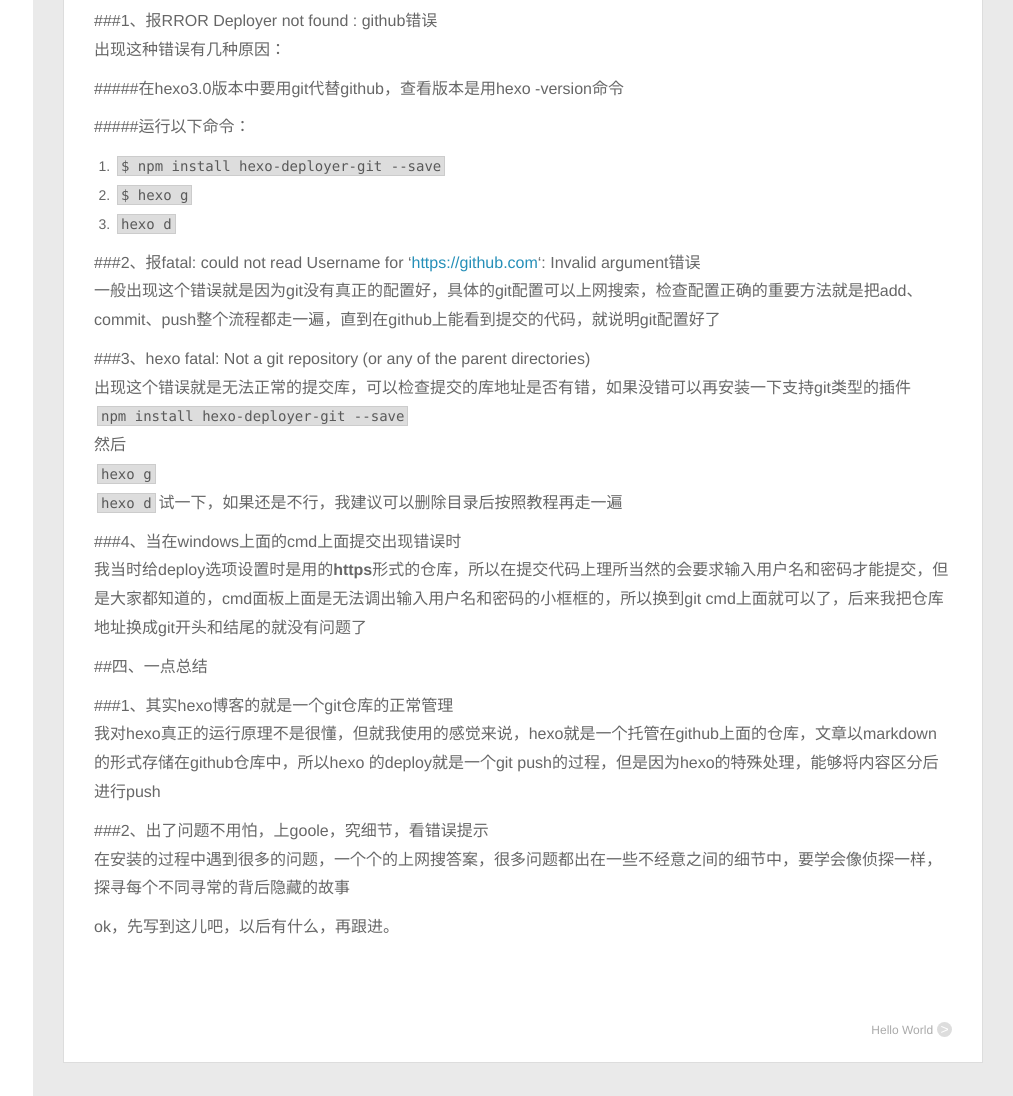
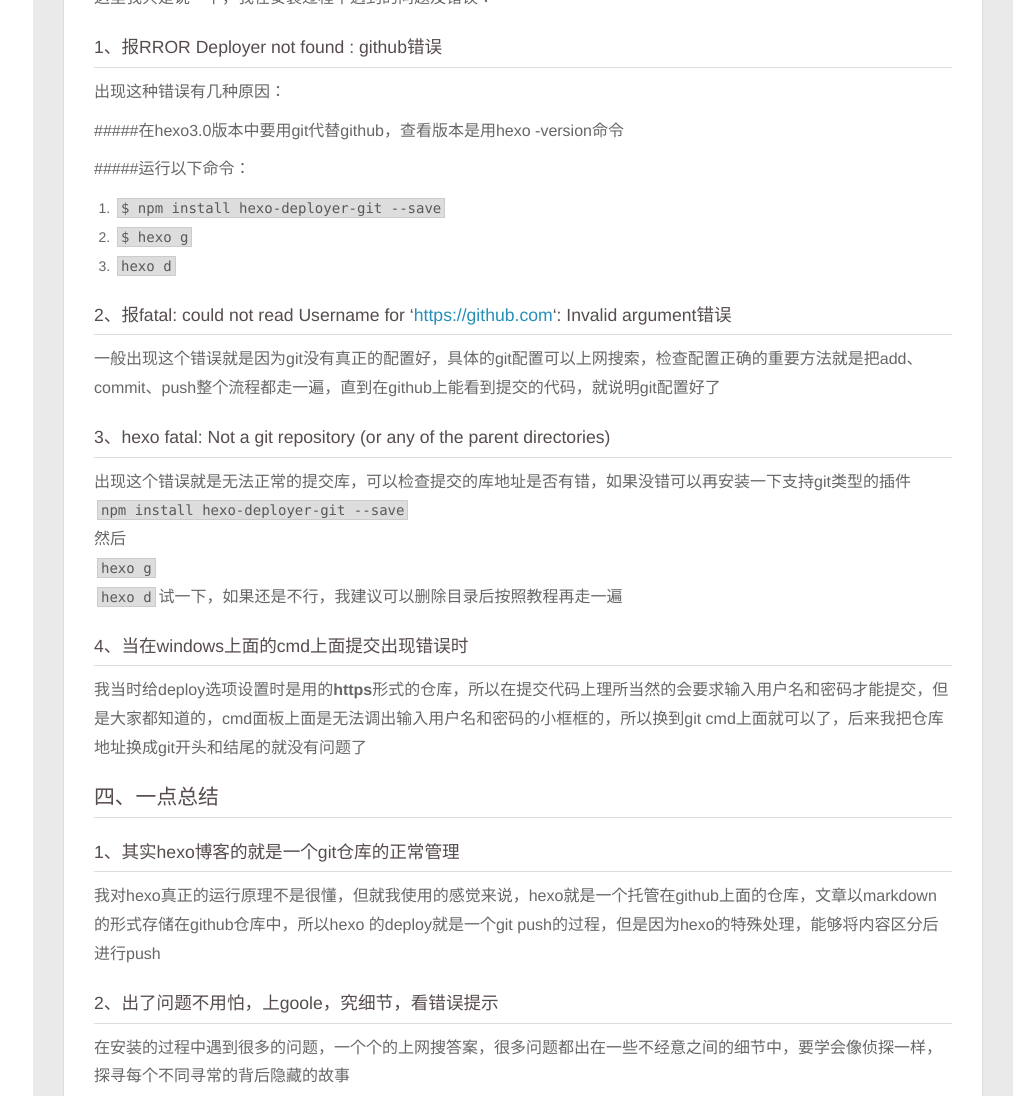
Before and after one commit to hanxiansen/hanxiansen.github.io, a plain HTML site: page 2016/07/21/博客搭建历程/index.html in a window 1280 px wide. Shown: the part 929-2025 px from the top of the page, without its empty margins (267-1280 px from the left). Drawn offline with nearby package versions, Linux system fonts and the light colour scheme; some packages are replaced by stand-ins of ours; a script that the page names is missing.

Commit message:
Site updated: 2016-07-21 15:53:51

```diff
--- a/2016/07/21/博客搭建历程/index.html
+++ b/2016/07/21/博客搭建历程/index.html
@@ -6,16 +6,16 @@
   <meta http-equiv="X-UA-Compatible" content="IE=edge" >
   <title>博客搭建历程 | 寒山实验室</title>
   <meta name="viewport" content="width=device-width, initial-scale=1, maximum-scale=1">
-  <meta name="description" content="##一、一点碎碎念以前在QQ空间的时代，我会偶尔写写日志什么的，但后来用说说、微博、朋友圈产品多了后，就很少写大篇幅的文字了，主要是变懒了，懒得敲那么多文字，这是我搭建这个博客自己写的第一篇文章，感觉有点像自言自语的碎碎念哈，嘿嘿。学编程这么久了，一直想自己开一个博客，最开始是在sina博客上面搞的，那是大二那会儿，当时迷恋做ps和ae后期这些（主要是因为要给社团做宣传视频，相信经历过这些的童鞋应">
+  <meta name="description" content="一、一点碎碎念以前在QQ空间的时代，我会偶尔写写日志什么的，但后来用说说、微博、朋友圈产品多了后，就很少写大篇幅的文字了，主要是变懒了，懒得敲那么多文字，这是我搭建这个博客自己写的第一篇文章，感觉有点像自言自语的碎碎念哈，嘿嘿。学编程这么久了，一直想自己开一个博客，最开始是在sina博客上面搞的，那是大二那会儿，当时迷恋做ps和ae后期这些（主要是因为要给社团做宣传视频，相信经历过这些的童鞋应该会">
 <meta property="og:type" content="article">
 <meta property="og:title" content="博客搭建历程">
 <meta property="og:url" content="https://hanxiansen.github.io/2016/07/21/博客搭建历程/index.html">
 <meta property="og:site_name" content="寒山实验室">
-<meta property="og:description" content="##一、一点碎碎念以前在QQ空间的时代，我会偶尔写写日志什么的，但后来用说说、微博、朋友圈产品多了后，就很少写大篇幅的文字了，主要是变懒了，懒得敲那么多文字，这是我搭建这个博客自己写的第一篇文章，感觉有点像自言自语的碎碎念哈，嘿嘿。学编程这么久了，一直想自己开一个博客，最开始是在sina博客上面搞的，那是大二那会儿，当时迷恋做ps和ae后期这些（主要是因为要给社团做宣传视频，相信经历过这些的童鞋应">
-<meta property="og:updated_time" content="2016-07-21T07:48:12.490Z">
+<meta property="og:description" content="一、一点碎碎念以前在QQ空间的时代，我会偶尔写写日志什么的，但后来用说说、微博、朋友圈产品多了后，就很少写大篇幅的文字了，主要是变懒了，懒得敲那么多文字，这是我搭建这个博客自己写的第一篇文章，感觉有点像自言自语的碎碎念哈，嘿嘿。学编程这么久了，一直想自己开一个博客，最开始是在sina博客上面搞的，那是大二那会儿，当时迷恋做ps和ae后期这些（主要是因为要给社团做宣传视频，相信经历过这些的童鞋应该会">
+<meta property="og:updated_time" content="2016-07-21T07:53:13.974Z">
 <meta name="twitter:card" content="summary">
 <meta name="twitter:title" content="博客搭建历程">
-<meta name="twitter:description" content="##一、一点碎碎念以前在QQ空间的时代，我会偶尔写写日志什么的，但后来用说说、微博、朋友圈产品多了后，就很少写大篇幅的文字了，主要是变懒了，懒得敲那么多文字，这是我搭建这个博客自己写的第一篇文章，感觉有点像自言自语的碎碎念哈，嘿嘿。学编程这么久了，一直想自己开一个博客，最开始是在sina博客上面搞的，那是大二那会儿，当时迷恋做ps和ae后期这些（主要是因为要给社团做宣传视频，相信经历过这些的童鞋应">
+<meta name="twitter:description" content="一、一点碎碎念以前在QQ空间的时代，我会偶尔写写日志什么的，但后来用说说、微博、朋友圈产品多了后，就很少写大篇幅的文字了，主要是变懒了，懒得敲那么多文字，这是我搭建这个博客自己写的第一篇文章，感觉有点像自言自语的碎碎念哈，嘿嘿。学编程这么久了，一直想自己开一个博客，最开始是在sina博客上面搞的，那是大二那会儿，当时迷恋做ps和ae后期这些（主要是因为要给社团做宣传视频，相信经历过这些的童鞋应该会">
 
     <link rel="alternative" href="/atom.xml" title="寒山实验室" type="application/atom+xml">
 
@@ -242,13 +242,13 @@
 
     <div class="article-entry" itemprop="articleBody">
 
-        <p>##一、一点碎碎念<br>以前在QQ空间的时代，我会偶尔写写日志什么的，但后来用说说、微博、朋友圈产品多了后，就很少写大篇幅的文字了，主要是变懒了，懒得敲那么多文字，这是我搭建这个博客自己写的第一篇文章，感觉有点像自言自语的碎碎念哈，嘿嘿。学编程这么久了，一直想自己开一个博客，最开始是在sina博客上面搞的，那是大二那会儿，当时迷恋做ps和ae后期这些（主要是因为要给社团做宣传视频，相信经历过这些的童鞋应该会有些感触吧），当时因为做这些玩意，所以就在sina上面搭建了一个博客，转载一些有用的教程，记得比较清楚的一个博客是一个叫“醉清风”的博客，当时转载了他好多文章，还在上面下载了他好多视频教程，那算是我最开始认识的博客了，后来捣鼓着自己买了个虚拟主机，开始用discuz做论坛，disucz学起来真心还是蛮简单的（搭建、安装入门很简单，但是二次开发就非当时之我所能搞定的了），当时做了一个叫<a href="http://www.soucangjie.com" title="搜藏界论坛" target="_blank" rel="external">搜藏界</a>的论坛，在上面传播一些电影、电视剧、纪录片资源，然后在sina上面又搞了一个搜藏界的博客，做seo的导向，陆陆续续在网易和百度上面都做过一些博客，但后来没能坚持下来，香港的虚拟主机很坑是一方面，自己因为各种学校的事情忙碌也是一个原因。自己经常在网上搜索资料，很多报错和相关学习资料都可以在大量的博客中找到，这其中csdn和博客园占了大部分，所以后来就在csdn上开了一个博客<a href="http://blog.csdn.net/a386611016" title="掘玉匠" target="_blank" rel="external">掘玉匠</a>，不过实在懒得写文字，就写了几篇项目中遇到的一些小问题及解决思路，前段时间去一家公司面试，遇到一个同学校的学长，一番交流，颇有收获，末了，问我有没有个人博客，我说没有，只有在有道云笔记上面做一些比较，他劝我还是要有个个人博客，平常发表一些文字，写文章不光是记录技术成长道路，还有敦促自己写好文章的推动力（因为有看官），当时颇有感触，回到家就开始捣鼓自己的个人博客，其实早些时候（2015）的时候，我就用ThinkPHP写过一个博客的小项目，但是那个啥，写得太烂了，所以不好意思放到线上去。所以现在要写个博客只好自己找找了，早前的时候，我就看到有很多技术文章介绍过hexo，而且看到很多以github.io作为一级域名的博客，当时就知道有很多程序猿在用，但当时只是简单的收藏关注了一写，以为要懂node.js技术才行，所以没有细究，直到前几日看了几篇技术文章，才发现原来真的很简单。所以捣鼓了一天，搞定上线（给自己一点掌声，嘿嘿嘿）。</p>
+        <h2 id="一、一点碎碎念"><a href="#一、一点碎碎念" class="headerlink" title="一、一点碎碎念"></a>一、一点碎碎念</h2><p>以前在QQ空间的时代，我会偶尔写写日志什么的，但后来用说说、微博、朋友圈产品多了后，就很少写大篇幅的文字了，主要是变懒了，懒得敲那么多文字，这是我搭建这个博客自己写的第一篇文章，感觉有点像自言自语的碎碎念哈，嘿嘿。学编程这么久了，一直想自己开一个博客，最开始是在sina博客上面搞的，那是大二那会儿，当时迷恋做ps和ae后期这些（主要是因为要给社团做宣传视频，相信经历过这些的童鞋应该会有些感触吧），当时因为做这些玩意，所以就在sina上面搭建了一个博客，转载一些有用的教程，记得比较清楚的一个博客是一个叫“醉清风”的博客，当时转载了他好多文章，还在上面下载了他好多视频教程，那算是我最开始认识的博客了，后来捣鼓着自己买了个虚拟主机，开始用discuz做论坛，disucz学起来真心还是蛮简单的（搭建、安装入门很简单，但是二次开发就非当时之我所能搞定的了），当时做了一个叫<a href="http://www.soucangjie.com" title="搜藏界论坛" target="_blank" rel="external">搜藏界</a>的论坛，在上面传播一些电影、电视剧、纪录片资源，然后在sina上面又搞了一个搜藏界的博客，做seo的导向，陆陆续续在网易和百度上面都做过一些博客，但后来没能坚持下来，香港的虚拟主机很坑是一方面，自己因为各种学校的事情忙碌也是一个原因。自己经常在网上搜索资料，很多报错和相关学习资料都可以在大量的博客中找到，这其中csdn和博客园占了大部分，所以后来就在csdn上开了一个博客<a href="http://blog.csdn.net/a386611016" title="掘玉匠" target="_blank" rel="external">掘玉匠</a>，不过实在懒得写文字，就写了几篇项目中遇到的一些小问题及解决思路，前段时间去一家公司面试，遇到一个同学校的学长，一番交流，颇有收获，末了，问我有没有个人博客，我说没有，只有在有道云笔记上面做一些比较，他劝我还是要有个个人博客，平常发表一些文字，写文章不光是记录技术成长道路，还有敦促自己写好文章的推动力（因为有看官），当时颇有感触，回到家就开始捣鼓自己的个人博客，其实早些时候（2015）的时候，我就用ThinkPHP写过一个博客的小项目，但是那个啥，写得太烂了，所以不好意思放到线上去。所以现在要写个博客只好自己找找了，早前的时候，我就看到有很多技术文章介绍过hexo，而且看到很多以github.io作为一级域名的博客，当时就知道有很多程序猿在用，但当时只是简单的收藏关注了一写，以为要懂node.js技术才行，所以没有细究，直到前几日看了几篇技术文章，才发现原来真的很简单。所以捣鼓了一天，搞定上线（给自己一点掌声，嘿嘿嘿）。</p>
 <h2 id="二、初期准备"><a href="#二、初期准备" class="headerlink" title="二、初期准备"></a>二、初期准备</h2><ol>
 <li>node.js安装及环境变量配置</li>
 <li>git安装及环境变量配置</li>
 </ol>
 <h2 id="三、正式安装"><a href="#三、正式安装" class="headerlink" title="三、正式安装"></a>三、正式安装</h2><p>我这里参考的是一篇写好的hexo安装教程：<a href="http://opiece.me/2015/04/09/hexo-guide/" target="_blank" rel="external">http://opiece.me/2015/04/09/hexo-guide/</a>，具体的安装过程，我就不赘述了，这里我只是说一下，我在安装过程中遇到的问题及错误：</p>
-<p>###1、报RROR Deployer not found : github错误<br>出现这种错误有几种原因：</p>
+<h3 id="1、报RROR-Deployer-not-found-github错误"><a href="#1、报RROR-Deployer-not-found-github错误" class="headerlink" title="1、报RROR Deployer not found : github错误"></a>1、报RROR Deployer not found : github错误</h3><p>出现这种错误有几种原因：</p>
 <p>#####在hexo3.0版本中要用git代替github，查看版本是用hexo -version命令</p>
 <p>#####运行以下命令：</p>
 <ol>
@@ -256,12 +256,11 @@
 <li><code>$ hexo g</code></li>
 <li><code>hexo d</code></li>
 </ol>
-<p>###2、报fatal: could not read Username for ‘<a href="https://github.com" target="_blank" rel="external">https://github.com</a>‘: Invalid argument错误<br>一般出现这个错误就是因为git没有真正的配置好，具体的git配置可以上网搜索，检查配置正确的重要方法就是把add、commit、push整个流程都走一遍，直到在github上能看到提交的代码，就说明git配置好了</p>
-<p>###3、hexo fatal: Not a git repository (or any of the parent directories)<br>出现这个错误就是无法正常的提交库，可以检查提交的库地址是否有错，如果没错可以再安装一下支持git类型的插件<br><code>npm install hexo-deployer-git --save</code><br>然后<br><code>hexo g</code><br><code>hexo d</code>试一下，如果还是不行，我建议可以删除目录后按照教程再走一遍</p>
-<p>###4、当在windows上面的cmd上面提交出现错误时<br>我当时给deploy选项设置时是用的<strong>https</strong>形式的仓库，所以在提交代码上理所当然的会要求输入用户名和密码才能提交，但是大家都知道的，cmd面板上面是无法调出输入用户名和密码的小框框的，所以换到git cmd上面就可以了，后来我把仓库地址换成git开头和结尾的就没有问题了</p>
-<p>##四、一点总结</p>
-<p>###1、其实hexo博客的就是一个git仓库的正常管理<br>我对hexo真正的运行原理不是很懂，但就我使用的感觉来说，hexo就是一个托管在github上面的仓库，文章以markdown的形式存储在github仓库中，所以hexo 的deploy就是一个git push的过程，但是因为hexo的特殊处理，能够将内容区分后进行push</p>
-<p>###2、出了问题不用怕，上goole，究细节，看错误提示<br>在安装的过程中遇到很多的问题，一个个的上网搜答案，很多问题都出在一些不经意之间的细节中，要学会像侦探一样，探寻每个不同寻常的背后隐藏的故事</p>
+<h3 id="2、报fatal-could-not-read-Username-for-‘https-github-com‘-Invalid-argument错误"><a href="#2、报fatal-could-not-read-Username-for-‘https-github-com‘-Invalid-argument错误" class="headerlink" title="2、报fatal: could not read Username for ‘https://github.com‘: Invalid argument错误"></a>2、报fatal: could not read Username for ‘<a href="https://github.com" target="_blank" rel="external">https://github.com</a>‘: Invalid argument错误</h3><p>一般出现这个错误就是因为git没有真正的配置好，具体的git配置可以上网搜索，检查配置正确的重要方法就是把add、commit、push整个流程都走一遍，直到在github上能看到提交的代码，就说明git配置好了</p>
+<h3 id="3、hexo-fatal-Not-a-git-repository-or-any-of-the-parent-directories"><a href="#3、hexo-fatal-Not-a-git-repository-or-any-of-the-parent-directories" class="headerlink" title="3、hexo fatal: Not a git repository (or any of the parent directories)"></a>3、hexo fatal: Not a git repository (or any of the parent directories)</h3><p>出现这个错误就是无法正常的提交库，可以检查提交的库地址是否有错，如果没错可以再安装一下支持git类型的插件<br><code>npm install hexo-deployer-git --save</code><br>然后<br><code>hexo g</code><br><code>hexo d</code>试一下，如果还是不行，我建议可以删除目录后按照教程再走一遍</p>
+<h3 id="4、当在windows上面的cmd上面提交出现错误时"><a href="#4、当在windows上面的cmd上面提交出现错误时" class="headerlink" title="4、当在windows上面的cmd上面提交出现错误时"></a>4、当在windows上面的cmd上面提交出现错误时</h3><p>我当时给deploy选项设置时是用的<strong>https</strong>形式的仓库，所以在提交代码上理所当然的会要求输入用户名和密码才能提交，但是大家都知道的，cmd面板上面是无法调出输入用户名和密码的小框框的，所以换到git cmd上面就可以了，后来我把仓库地址换成git开头和结尾的就没有问题了</p>
+<h2 id="四、一点总结"><a href="#四、一点总结" class="headerlink" title="四、一点总结"></a>四、一点总结</h2><h3 id="1、其实hexo博客的就是一个git仓库的正常管理"><a href="#1、其实hexo博客的就是一个git仓库的正常管理" class="headerlink" title="1、其实hexo博客的就是一个git仓库的正常管理"></a>1、其实hexo博客的就是一个git仓库的正常管理</h3><p>我对hexo真正的运行原理不是很懂，但就我使用的感觉来说，hexo就是一个托管在github上面的仓库，文章以markdown的形式存储在github仓库中，所以hexo 的deploy就是一个git push的过程，但是因为hexo的特殊处理，能够将内容区分后进行push</p>
+<h3 id="2、出了问题不用怕，上goole，究细节，看错误提示"><a href="#2、出了问题不用怕，上goole，究细节，看错误提示" class="headerlink" title="2、出了问题不用怕，上goole，究细节，看错误提示"></a>2、出了问题不用怕，上goole，究细节，看错误提示</h3><p>在安装的过程中遇到很多的问题，一个个的上网搜答案，很多问题都出在一些不经意之间的细节中，要学会像侦探一样，探寻每个不同寻常的背后隐藏的故事</p>
 <p>ok，先写到这儿吧，以后有什么，再跟进。</p>
 
 
```
Also changed, not shown: index.html (+7 -8 lines).
